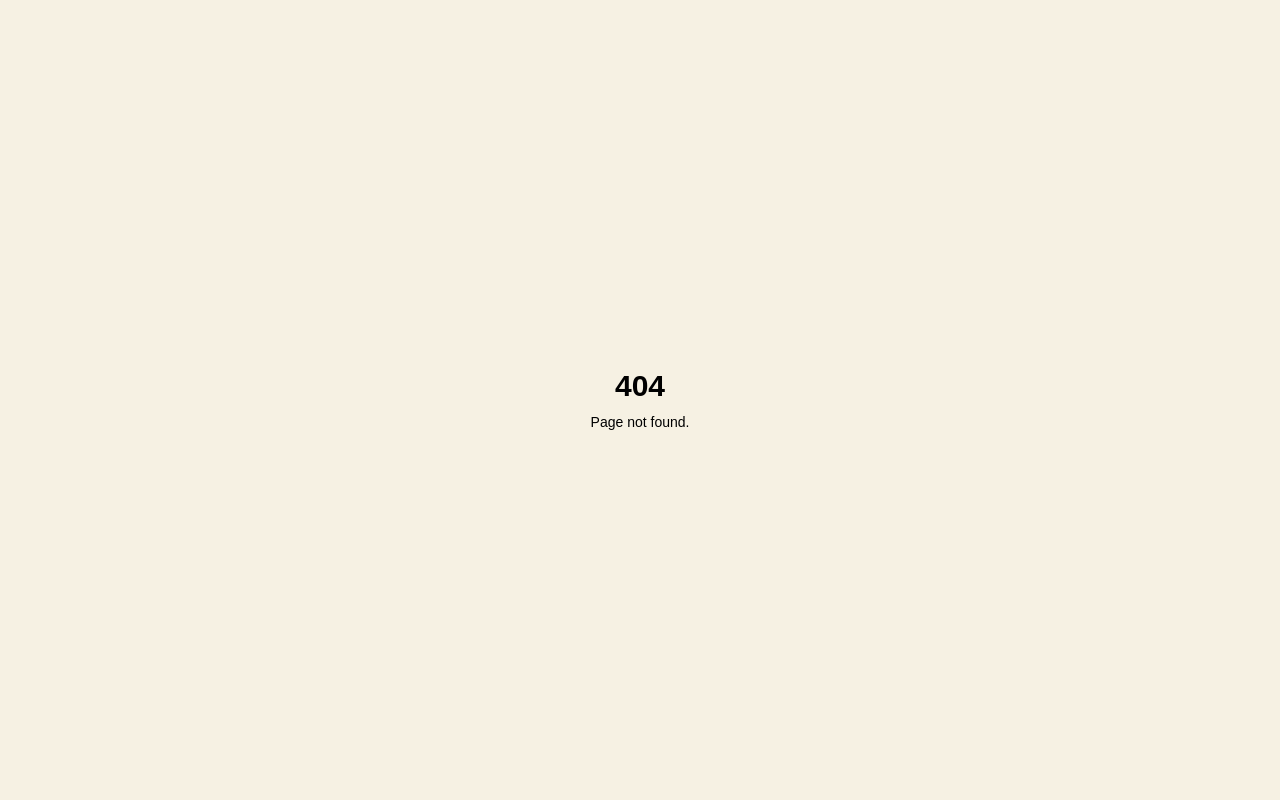
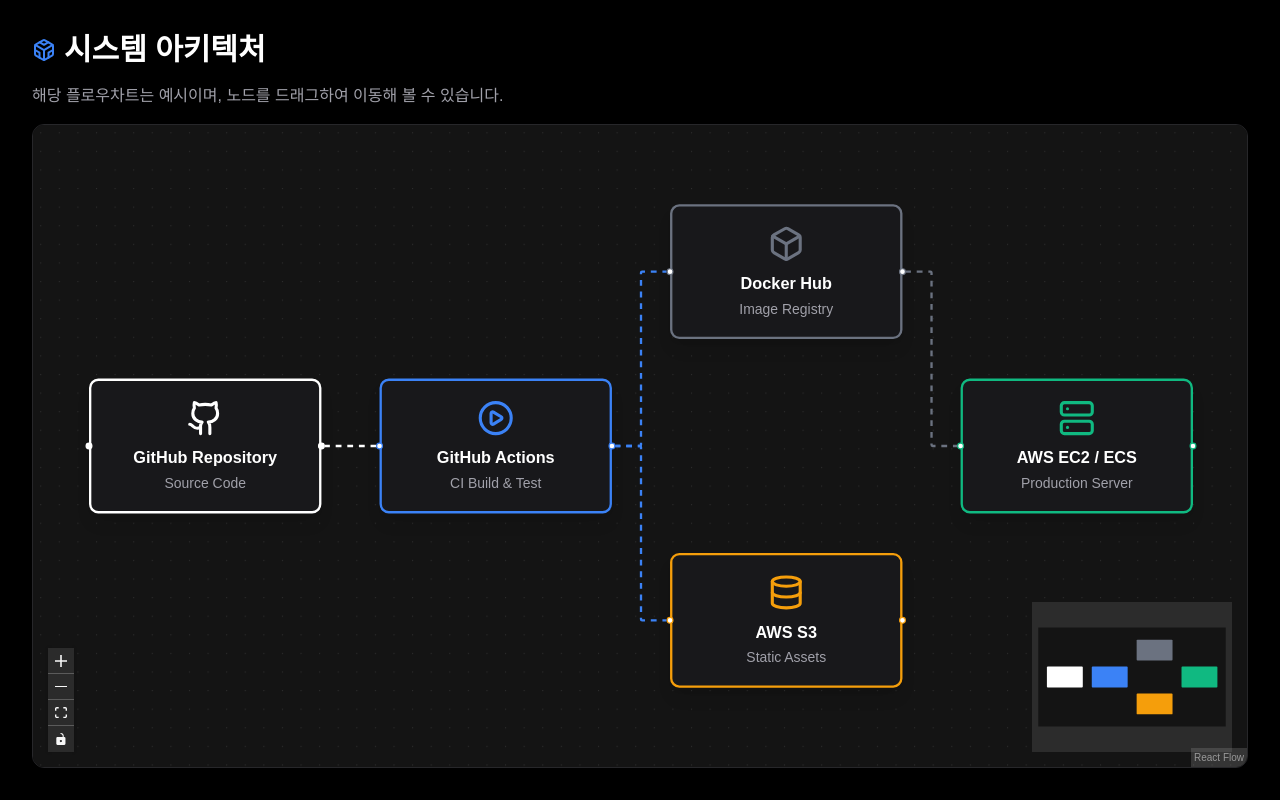
Before and after one commit to HwajinLee3114/lhjin-portfolio, a Next.js app: page /architecture in a window 1280 px wide. Before the commit this address had no page. Built offline with nearby package versions, Linux system fonts and the light colour scheme; a web font is replaced by a local one.

Commit message:
update: architectureFlow 컴포넌트 추가

```diff
--- a/package.json
+++ b/package.json
@@ -19,12 +19,14 @@
     "@fortawesome/free-solid-svg-icons": "^6.7.2",
     "@fortawesome/react-fontawesome": "^0.2.6",
     "@types/styled-components": "^5.1.34",
+    "@xyflow/react": "^12.10.1",
     "clsx": "^2.1.1",
     "framer-motion": "^11.11.9",
     "lucide-react": "^0.575.0",
     "next": "14.2.15",
     "react": "^18.3.1",
     "react-dom": "^18.3.1",
+    "reactflow": "^11.11.4",
     "styled-components": "^6.3.9",
     "tailwind-merge": "^3.5.0",
     "tailwind-styled-components": "^2.2.0",
--- /dev/null
+++ b/src/app/architecture/page.tsx
@@ -0,0 +1,43 @@
+import SystemArchitectureFlow from '@/components/SystemArchitectureFlow'
+import { initialNodes, initialEdges } from '@/data/architecture'
+
+export default function ArchitecturePage() {
+    return (
+        <main className="w-screen h-screen bg-black p-8 text-white flex flex-col gap-4">
+            <h1 className="text-3xl font-bold flex items-center gap-2">
+                <span className="text-blue-500">
+                    <svg
+                        xmlns="http://www.w3.org/2000/svg"
+                        width="24"
+                        height="24"
+                        viewBox="0 0 24 24"
+                        fill="none"
+                        stroke="currentColor"
+                        strokeWidth="2"
+                        strokeLinecap="round"
+                        strokeLinejoin="round"
+                    >
+                        <path d="M21 16V8a2 2 0 0 0-1-1.73l-7-4a2 2 0 0 0-2 0l-7 4A2 2 0 0 0 3 8v8a2 2 0 0 0 1 1.73l7 4a2 2 0 0 0 2 0l7-4A2 2 0 0 0 21 16z" />
+                        <polyline points="7.5 4.21 12 6.81 16.5 4.21" />
+                        <polyline points="7.5 19.79 7.5 14.6 3 12" />
+                        <polyline points="21 12 16.5 14.6 16.5 19.79" />
+                        <polyline points="3.27 6.96 12 12.01 20.73 6.96" />
+                        <line x1="12" y1="22.08" x2="12" y2="12" />
+                    </svg>
+                </span>
+                시스템 아키텍처
+            </h1>
+
+            <p className="text-zinc-400">
+                해당 플로우차트는 예시이며, 노드를 드래그하여 이동해 볼 수 있습니다.
+            </p>
+
+            <div className="flex-1 w-full relative">
+                <SystemArchitectureFlow
+                    initialNodes={initialNodes}
+                    initialEdges={initialEdges}
+                />
+            </div>
+        </main>
+    )
+}
--- a/src/app/career/page.tsx
+++ b/src/app/career/page.tsx
@@ -36,7 +36,7 @@
   }
 
   return (
-    <SectionFrame id="career" title="Journey">
+    <SectionFrame id="career" title="Career">
       {loading ? (
         <div className="space-y-10">
           {Array.from({ length: 3 }).map((_, idx) => (
@@ -144,7 +144,7 @@
                           exit={{ height: 0, opacity: 0 }}
                           className="overflow-hidden"
                         >
-                          <div className="mt-8 space-y-6 pb-4">
+                          <div className="mt-8 space-y-4 pb-4">
                             {item.projectDetails.map(
                               (pj, pIdx) =>
                                 pj && (
@@ -153,9 +153,9 @@
                                     initial={{ x: -10, opacity: 0 }}
                                     animate={{ x: 0, opacity: 1 }}
                                     transition={{ delay: pIdx * 0.05 }}
-                                    className="group/pj relative rounded-[2.5rem] border border-zinc-100 bg-zinc-50/50 p-8 transition-all hover:border-zinc-200 dark:border-zinc-800 dark:bg-zinc-800/20 dark:hover:border-zinc-700"
+                                    className="group/pj relative rounded-xl border border-zinc-100 bg-zinc-50/50 p-4 transition-all hover:border-zinc-200 dark:border-zinc-800 dark:bg-zinc-800/20 dark:hover:border-zinc-700"
                                   >
-                                    <div className="mb-4 flex items-start justify-between gap-4">
+                                    <div className="mb-2 flex items-start justify-between gap-4">
                                       <h4 className="text-lg font-black text-zinc-900 transition-colors group-hover/pj:text-zinc-900 dark:text-white">
                                         {pj.title}
                                       </h4>
--- /dev/null
+++ b/src/components/SystemArchitectureFlow.tsx
@@ -0,0 +1,70 @@
+'use client'
+
+import { useCallback } from 'react'
+import {
+    ReactFlow,
+    useNodesState,
+    useEdgesState,
+    addEdge,
+    MiniMap,
+    Controls,
+    Background,
+    BackgroundVariant,
+    Node,
+    Edge,
+    Connection,
+} from '@xyflow/react'
+import '@xyflow/react/dist/style.css'
+
+import ServiceNode from './nodes/ServiceNode'
+
+const nodeTypes = {
+    serviceNode: ServiceNode,
+}
+
+interface SystemArchitectureFlowProps {
+    initialNodes: Node[]
+    initialEdges: Edge[]
+}
+
+export default function SystemArchitectureFlow({
+    initialNodes,
+    initialEdges,
+}: SystemArchitectureFlowProps) {
+    const [nodes, setNodes, onNodesChange] = useNodesState(initialNodes)
+    const [edges, setEdges, onEdgesChange] = useEdgesState(initialEdges)
+
+    const onConnect = useCallback(
+        (params: Connection | Edge) =>
+            setEdges((eds) => addEdge({ ...params, animated: true, type: 'smoothstep' }, eds)),
+        [setEdges],
+    )
+
+    return (
+        <div className="w-full h-full min-h-[500px] bg-zinc-950 rounded-xl overflow-hidden border border-zinc-800">
+            <ReactFlow
+                nodes={nodes}
+                edges={edges}
+                onNodesChange={onNodesChange}
+                onEdgesChange={onEdgesChange}
+                onConnect={onConnect}
+                nodeTypes={nodeTypes}
+                fitView
+                className="dark"
+                colorMode="dark"
+            >
+                <Controls className="bg-zinc-800 border-zinc-700 fill-white" />
+                <MiniMap
+                    className="bg-zinc-900 border-zinc-800"
+                    nodeColor={(node) => (node.data?.color as string) || '#fff'}
+                />
+                <Background
+                    variant={BackgroundVariant.Dots}
+                    gap={16}
+                    size={1}
+                    color="#333"
+                />
+            </ReactFlow>
+        </div>
+    )
+}
--- /dev/null
+++ b/src/components/nodes/ServiceNode.tsx
@@ -0,0 +1,63 @@
+import { memo } from 'react'
+import { Handle, Position } from '@xyflow/react'
+import * as LucideIcons from 'lucide-react'
+
+export type ServiceNodeData = {
+  label: string
+  iconName?: keyof typeof LucideIcons
+  description?: string
+  color?: string
+}
+
+function ServiceNode({
+  data,
+  isConnectable,
+}: {
+  data: ServiceNodeData
+  isConnectable: boolean
+}) {
+  const Icon = data.iconName
+    ? (LucideIcons[data.iconName] as React.ElementType)
+    : null
+
+  return (
+    <div
+      className="flex flex-col items-center justify-center p-4 rounded-lg bg-zinc-900 border-2 shadow-lg min-w-[200px]"
+      style={{ borderColor: data.color || '#444' }}
+    >
+      <Handle
+        type="target"
+        position={Position.Left}
+        isConnectable={isConnectable}
+        className="w-2 h-2 !bg-white"
+        style={{ borderColor: data.color || '#444' }}
+      />
+
+      {Icon && (
+        <Icon
+          className="w-8 h-8 mb-2"
+          style={{ color: data.color || '#fff' }}
+        />
+      )}
+
+      <div className="text-white font-bold text-sm text-center">
+        {data.label}
+      </div>
+      {data.description && (
+        <div className="text-zinc-400 text-xs mt-1 text-center">
+          {data.description}
+        </div>
+      )}
+
+      <Handle
+        type="source"
+        position={Position.Right}
+        isConnectable={isConnectable}
+        className="w-2 h-2 !bg-white"
+        style={{ borderColor: data.color || '#444' }}
+      />
+    </div>
+  )
+}
+
+export default memo(ServiceNode)
--- /dev/null
+++ b/src/data/architecture.ts
@@ -0,0 +1,95 @@
+import { Node, Edge } from '@xyflow/react'
+import { ServiceNodeData } from '../components/nodes/ServiceNode'
+
+export const initialNodes: Node<ServiceNodeData>[] = [
+    {
+        id: 'github',
+        type: 'serviceNode',
+        position: { x: 50, y: 300 },
+        data: {
+            label: 'GitHub Repository',
+            description: 'Source Code',
+            iconName: 'Github',
+            color: '#ffffff',
+        },
+    },
+    {
+        id: 'actions',
+        type: 'serviceNode',
+        position: { x: 300, y: 300 },
+        data: {
+            label: 'GitHub Actions',
+            description: 'CI Build & Test',
+            iconName: 'PlayCircle',
+            color: '#3b82f6', // blue
+        },
+    },
+    {
+        id: 'docker',
+        type: 'serviceNode',
+        position: { x: 550, y: 150 },
+        data: {
+            label: 'Docker Hub',
+            description: 'Image Registry',
+            iconName: 'Box',
+            color: '#6b7280', // gray
+        },
+    },
+    {
+        id: 's3',
+        type: 'serviceNode',
+        position: { x: 550, y: 450 },
+        data: {
+            label: 'AWS S3',
+            description: 'Static Assets',
+            iconName: 'Database',
+            color: '#f59e0b', // amber
+        },
+    },
+    {
+        id: 'ec2',
+        type: 'serviceNode',
+        position: { x: 800, y: 300 },
+        data: {
+            label: 'AWS EC2 / ECS',
+            description: 'Production Server',
+            iconName: 'Server',
+            color: '#10b981', // emerald
+        },
+    },
+]
+
+export const initialEdges: Edge[] = [
+    {
+        id: 'e1',
+        source: 'github',
+        target: 'actions',
+        type: 'smoothstep',
+        animated: true,
+        style: { stroke: '#ffffff', strokeWidth: 2, strokeDasharray: '5, 5' },
+    },
+    {
+        id: 'e2',
+        source: 'actions',
+        target: 'docker',
+        type: 'smoothstep',
+        animated: true,
+        style: { stroke: '#3b82f6', strokeWidth: 2, strokeDasharray: '5, 5' },
+    },
+    {
+        id: 'e3',
+        source: 'actions',
+        target: 's3',
+        type: 'smoothstep',
+        animated: true,
+        style: { stroke: '#3b82f6', strokeWidth: 2, strokeDasharray: '5, 5' },
+    },
+    {
+        id: 'e4',
+        source: 'docker',
+        target: 'ec2',
+        type: 'smoothstep',
+        animated: true,
+        style: { stroke: '#6b7280', strokeWidth: 2, strokeDasharray: '5, 5' },
+    },
+]
```
Also changed, not shown: data/career.json (+42 -8 lines), src/data/memos.ts (+6 -6 lines), 2 other files (tests, documents, lock files or other folders).
